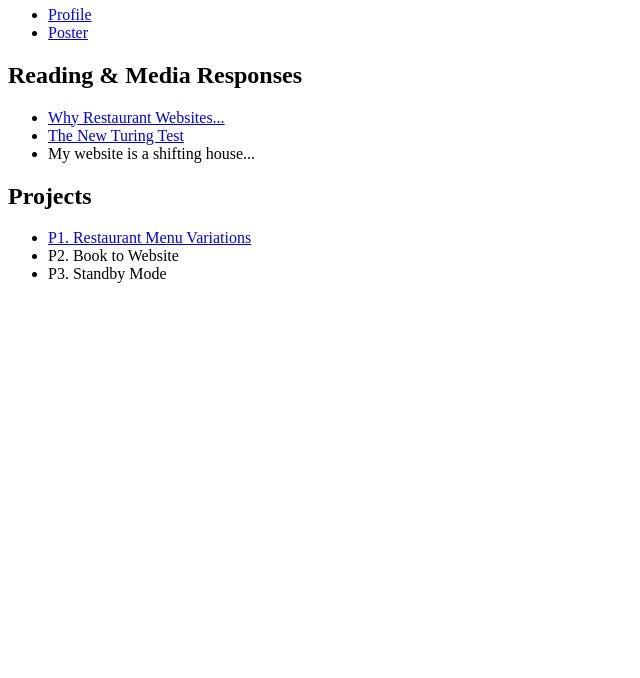
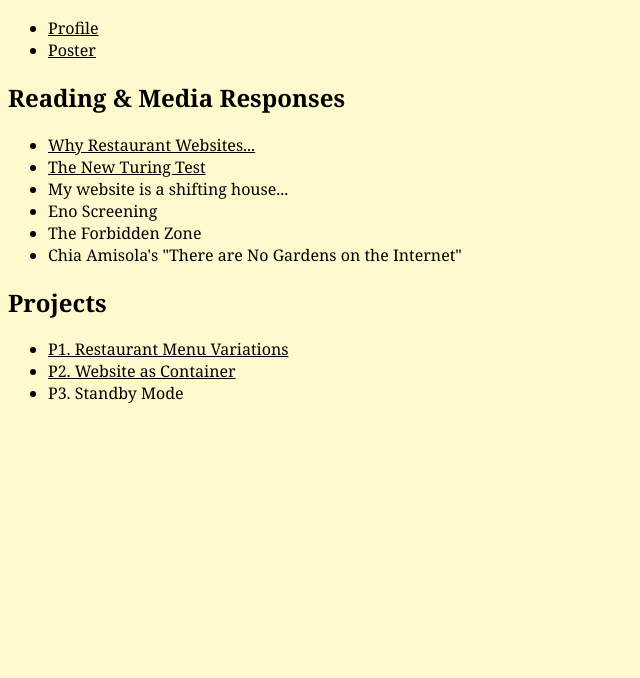
Before and after one commit to laurelschwulst/2026-fall-washu-vps, a plain HTML site: page index.html in a window 1280 px wide. Shown: the part 122-800 px from the top of the page, without its empty margins (0-640 px from the left). Drawn offline with Linux system fonts and the light colour scheme.

Commit message:
site update

```diff
--- /dev/null
+++ b/assets/style.css
@@ -0,0 +1,14 @@
+body {
+    background-color: lemonchiffon;
+    font-family: Georgia, 'Times New Roman', Times, serif;
+}
+
+a {
+    color: black;
+}
+
+a:hover {
+    background: black;
+    color: lemonchiffon;
+    text-decoration: none;
+}
--- a/index.html
+++ b/index.html
@@ -3,7 +3,8 @@
 <head>
     <meta charset="UTF-8">
     <meta name="viewport" content="width=device-width, initial-scale=1.0">
-    <title>Document</title>
+    <title>Laurel's Class Homepage! 🌸</title>
+    <link rel="stylesheet" href="assets/style.css">
 </head>
 <body>
     <h1>Laurel's Class Homepage! 🌸</h1>
@@ -17,11 +18,14 @@
             <li><a href="reading1.html">Why Restaurant Websites...</a></li>
             <li><a href="reading2.html">The New Turing Test</a></li>
             <li>My website is a shifting house...</li>
+            <li>Eno Screening</li>
+            <li>The Forbidden Zone</li>
+            <li>Chia Amisola's "There are No Gardens on the Internet"</li>
         </ul>
     <h2>Projects</h2>
         <ul>
             <li><a href="project1/index.html">P1. Restaurant Menu Variations</a></li>
-            <li>P2. Book to Website</li>
+            <li><a href="project2/index.html">P2. Website as Container</a></li>
             <li>P3. Standby Mode</li>
         </ul>
 </body>
```
Also changed, not shown: project1/index.html (+2 -0 lines), project2/index.html (added, +22 -0 lines), reading1.html (+2 -0 lines), reading2.html (+2 -0 lines).
